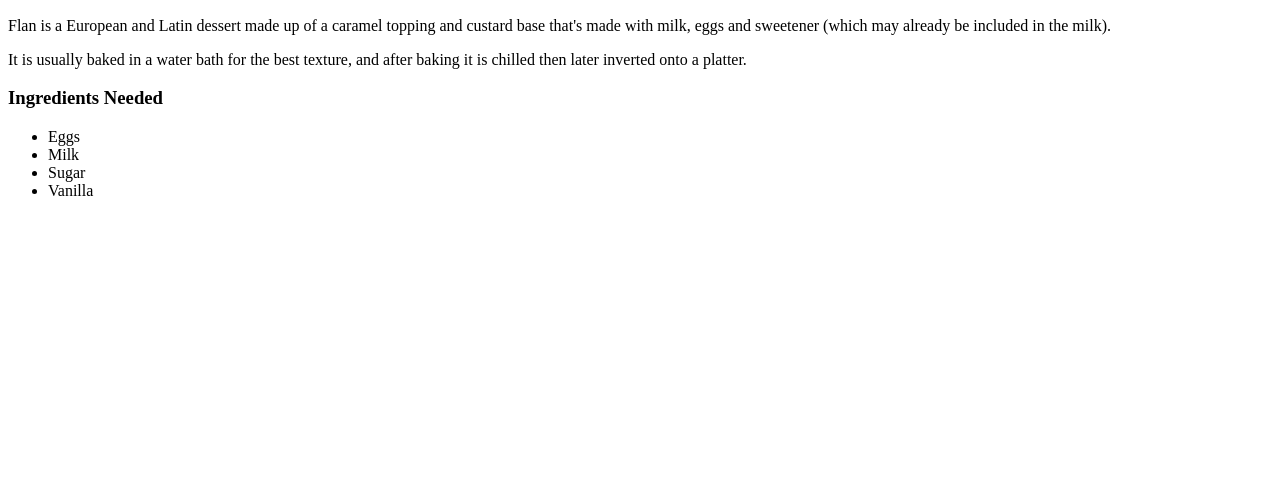
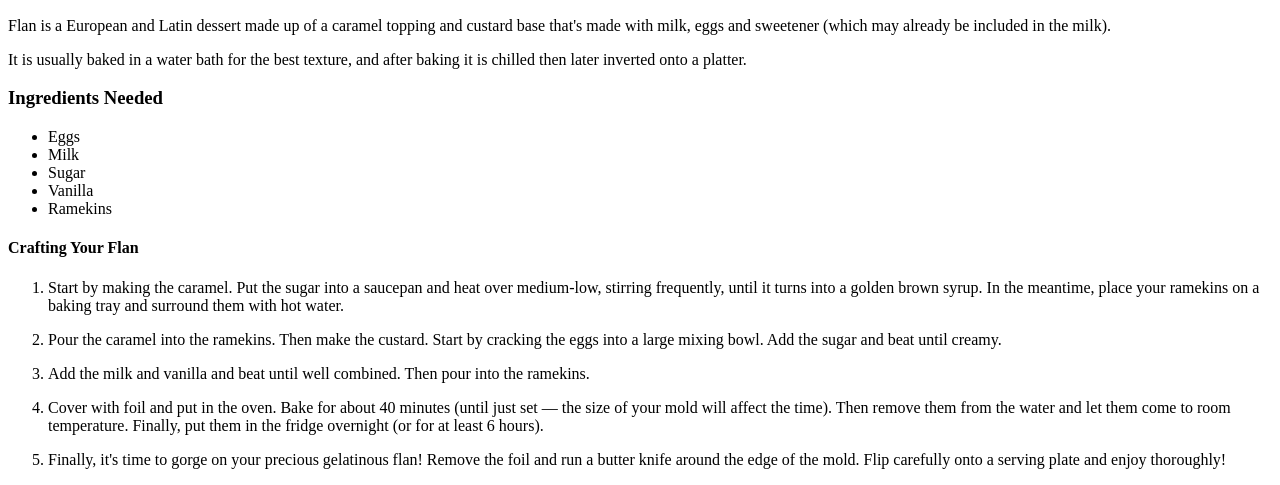
Before and after one commit to manjmic/odin-recipes, a plain HTML site: page recipes/flan.html in a window 1280 px wide. Shown: the part 434-919 px from the top of the page. Before the commit the page ends 800 px from the top, so only its background shows below. Drawn offline with Linux system fonts and the light colour scheme.

Commit message:
add step by step assembly instructions

```diff
--- a/recipes/flan.html
+++ b/recipes/flan.html
@@ -21,6 +21,27 @@
             <li>Milk</li>
             <li>Sugar</li>
             <li>Vanilla</li>
+            <li>Ramekins</li>
         </ul>
+    <h4>Crafting Your Flan</h4>
+        <ol>
+            <li><p>Start by making the caramel.
+                Put the sugar into a saucepan
+                and heat over medium-low, stirring frequently,
+                 until it turns into a golden brown syrup.
+                 In the meantime, place your ramekins on a baking tray
+                  and surround them with hot water.</p></li>
+            <li><p>Pour the caramel into the ramekins. Then make the custard.
+                Start by cracking the eggs into a large mixing bowl.
+                Add the sugar and beat until creamy.</p></li>
+            <li><p>Add the milk and vanilla and beat until well combined.
+                Then pour into the ramekins.</p></li>
+            <li><p>Cover with foil and put in the oven.
+                Bake for about 40 minutes (until just set — the size of your mold will affect the time).
+                Then remove them from the water and let them come to room temperature.
+                Finally, put them in the fridge overnight (or for at least 6 hours).</p></li>
+            <li><p>Finally, it's time to gorge on your precious gelatinous flan! Remove the foil and run a butter knife around the edge of the mold.
+                Flip carefully onto a serving plate and enjoy thoroughly!</p></li>
+        </ol>
 </body>
 </html>
```
